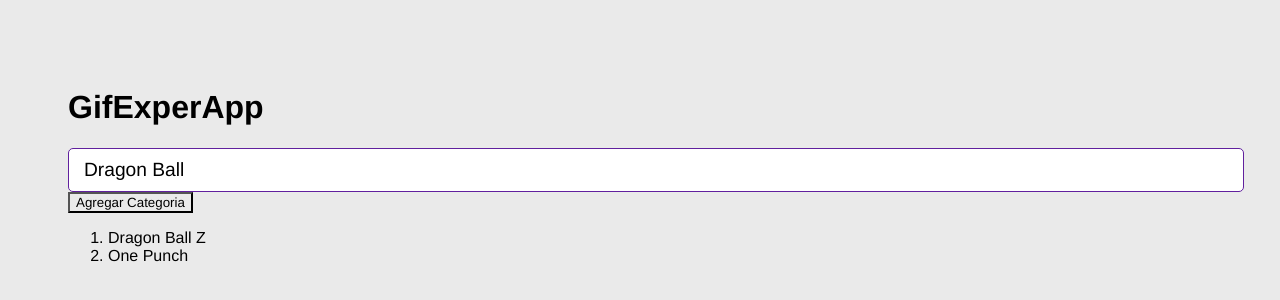
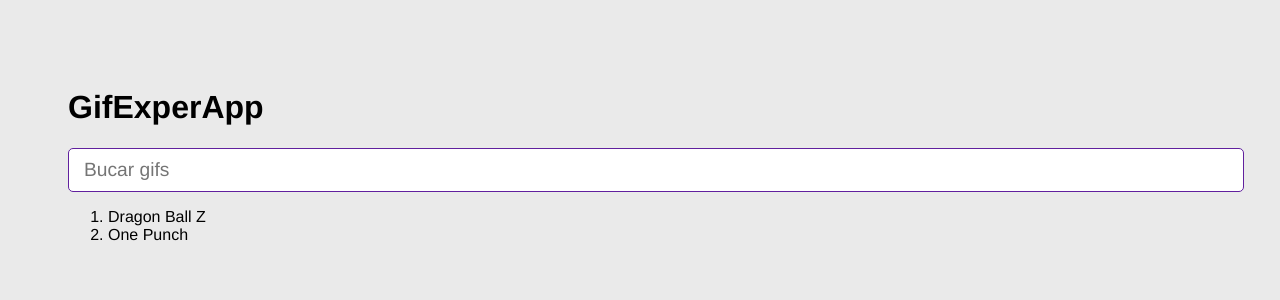
Before and after one commit to Jorsg/React-GitApp, a React (Vite) app: page / in a window 1280 px wide. Shown: the top 300 px of the page. Built offline with nearby package versions, Linux system fonts and the light colour scheme.

Commit message:
function add list values

```diff
--- a/src/Components/AddCategory.jsx
+++ b/src/Components/AddCategory.jsx
@@ -4,18 +4,19 @@ import React, { useState } from 'react'
 
 const AddCategory = ({ setCategories }) => {
 
-    const [inputValue, setInputValue] = useState('Dragon Ball')
+    const [inputValue, setInputValue] = useState('')
 
     const onInputChange = ({target}) => setInputValue(target.value);
 
     const onSubmit = (event) => {
       event.preventDefault();
+      if(inputValue.trim().length <= 1) return;
       setCategories(categories => [inputValue, ...categories]);
-      // setCategories(categories => [inputValue, ...categories]);
+      setInputValue('');
 
     };
   return (
-    <form onSubmit={(event) => onSubmit(event)}>
+    <form onSubmit={ onSubmit}>
       <input type='text'
       placeholder='Bucar gifs'
       value={inputValue}
--- a/src/GifExpertApp.jsx
+++ b/src/GifExpertApp.jsx
@@ -5,9 +5,9 @@ import AddCategory from "./Components/AddCategory";
 
 const GifExpertApp = () => {
 
-const [categories, setCatagories] = useState([ 'Dragon Ball Z','One Punch']);
+const [categories, setCategories] = useState([ 'Dragon Ball Z','One Punch']);
 
- const onAddCategory = () => setCatagories([...categories,'Bastards']);
+  //const onAddCategory = () => setCatagories(['Bastards',...categories,]);
 
   return (
     <>
@@ -15,10 +15,10 @@ const [categories, setCatagories] = useState([ 'Dragon Ball Z','One Punch']);
       <h1>GifExperApp</h1>
 
       {/* input */}
-      <AddCategory setCatagories={setCatagories}/>
+      <AddCategory setCategories={setCategories}/>
 
       {/* listado de gif */}
-      <button onClick={onAddCategory}>Agregar Categoria</button>
+      {/* <button onClick={onAddCategory}>Agregar Categoria</button> */}
       <ol>
         {
         categories.map( category => {
```
